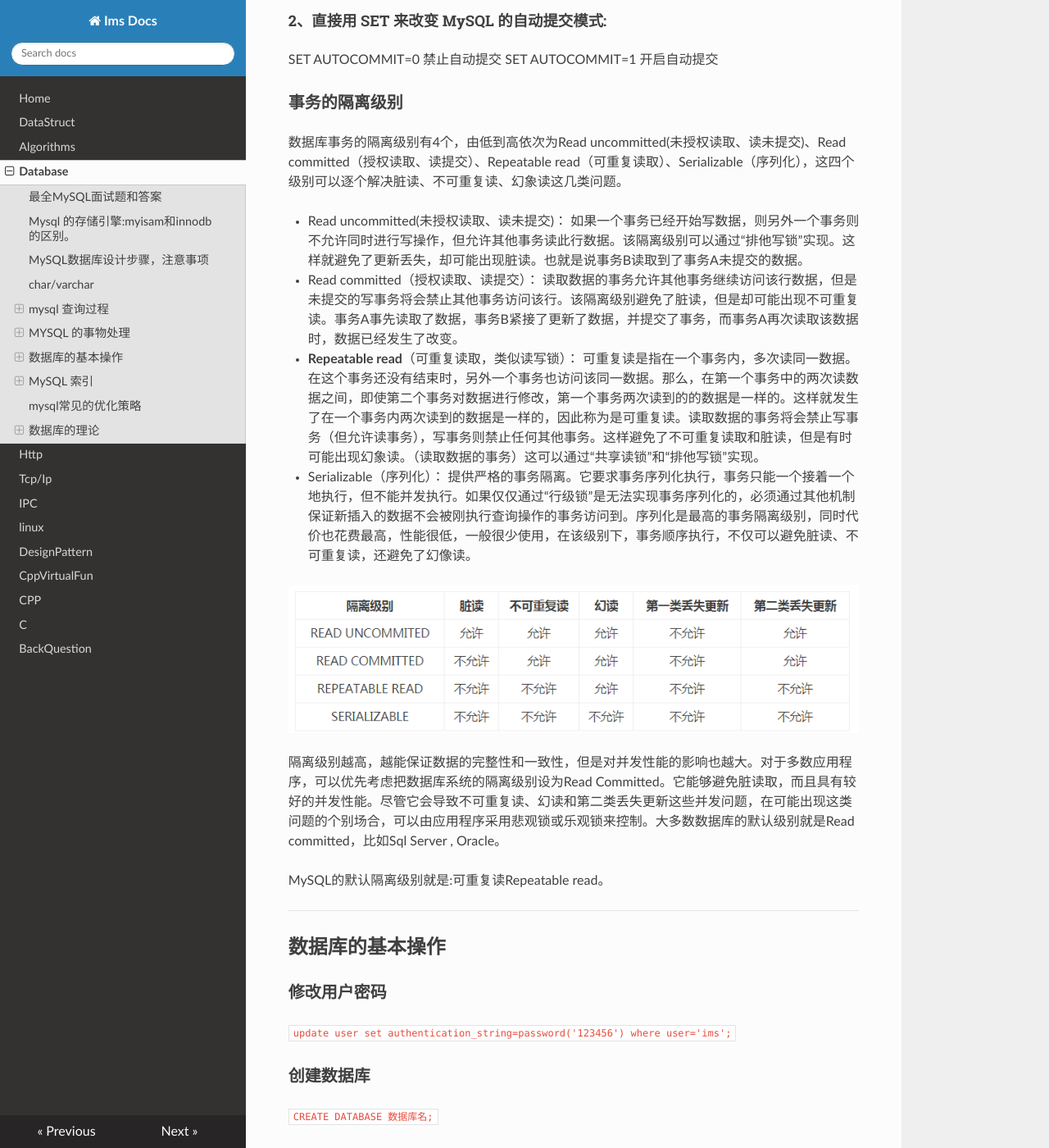
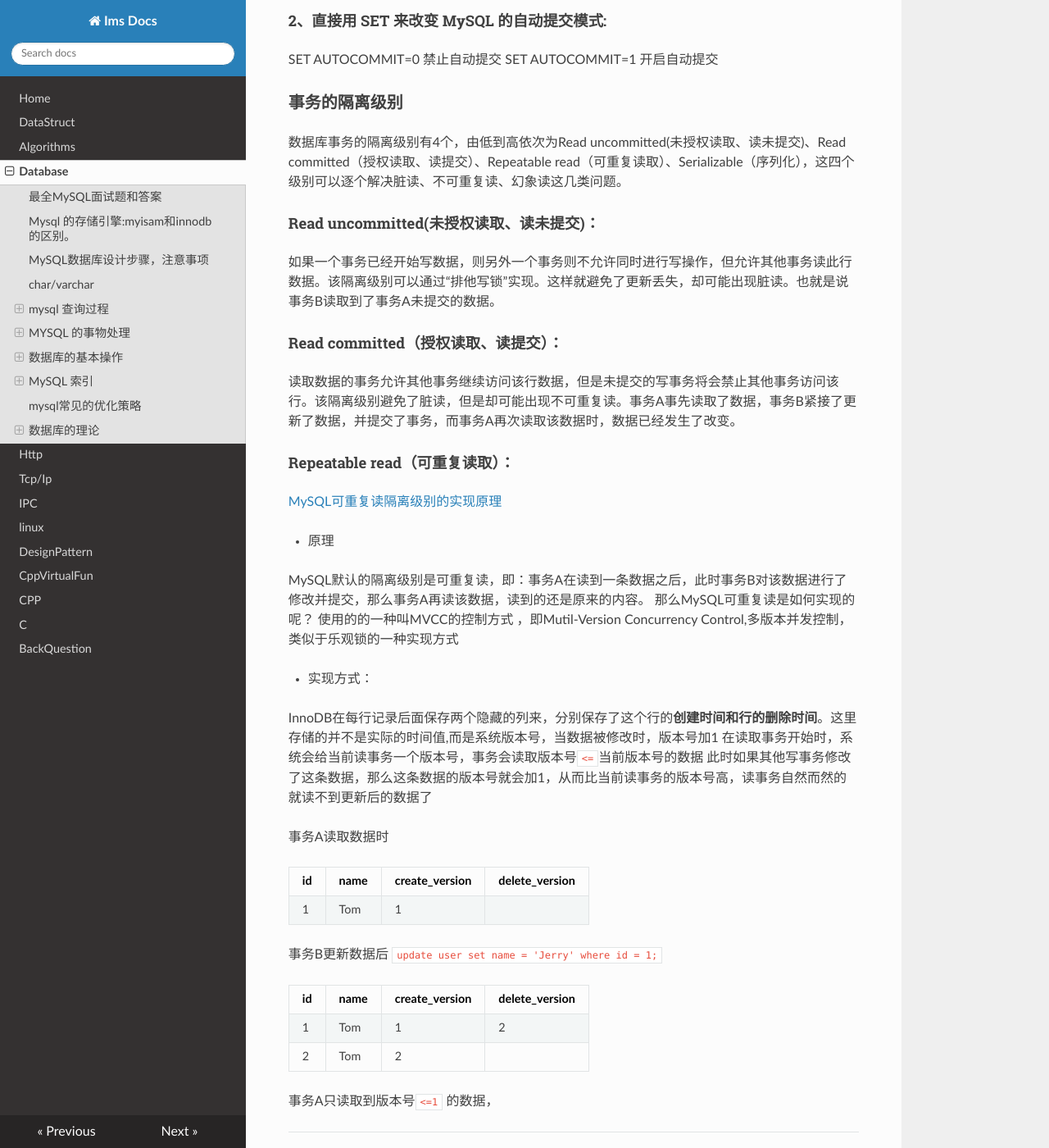
Before and after one commit to ims0/mkdocs, an MkDocs documentation site: the page built from docs/database.md, in a window 1280 px wide and 1400 px high, scrolled down 3314 px. Shown: the whole window at 82% size. Built offline with MkDocs 1.6.1, drawn with Linux system fonts in a browser that asks for light colours; nearby versions of some CDN libraries; some of the changed text lies outside the part shown.

Commit message:
update database repeated read

```diff
--- a/docs/database.md
+++ b/docs/database.md
@@ -102,13 +102,43 @@ SET AUTOCOMMIT=1 开启自动提交
 ### 事务的隔离级别
 数据库事务的隔离级别有4个，由低到高依次为Read uncommitted(未授权读取、读未提交)、Read committed（授权读取、读提交）、Repeatable read（可重复读取）、Serializable（序列化），这四个级别可以逐个解决脏读、不可重复读、幻象读这几类问题。
 
-+ Read uncommitted(未授权读取、读未提交)：
+#### Read uncommitted(未授权读取、读未提交)：
 如果一个事务已经开始写数据，则另外一个事务则不允许同时进行写操作，但允许其他事务读此行数据。该隔离级别可以通过“排他写锁”实现。这样就避免了更新丢失，却可能出现脏读。也就是说事务B读取到了事务A未提交的数据。
-+ Read committed（授权读取、读提交）：
+#### Read committed（授权读取、读提交）：
 读取数据的事务允许其他事务继续访问该行数据，但是未提交的写事务将会禁止其他事务访问该行。该隔离级别避免了脏读，但是却可能出现不可重复读。事务A事先读取了数据，事务B紧接了更新了数据，并提交了事务，而事务A再次读取该数据时，数据已经发生了改变。
-+ **Repeatable read**（可重复读取，类似读写锁）：
-可重复读是指在一个事务内，多次读同一数据。在这个事务还没有结束时，另外一个事务也访问该同一数据。那么，在第一个事务中的两次读数据之间，即使第二个事务对数据进行修改，第一个事务两次读到的的数据是一样的。这样就发生了在一个事务内两次读到的数据是一样的，因此称为是可重复读。读取数据的事务将会禁止写事务（但允许读事务），写事务则禁止任何其他事务。这样避免了不可重复读取和脏读，但是有时可能出现幻象读。（读取数据的事务）这可以通过“共享读锁”和“排他写锁”实现。
-+ Serializable（序列化）：
+#### **Repeatable read**（可重复读取）：
+[MySQL可重复读隔离级别的实现原理](https://www.cnblogs.com/lmj612/p/10598971.html)
+
++  原理
+
+MySQL默认的隔离级别是可重复读，即：事务A在读到一条数据之后，此时事务B对该数据进行了修改并提交，那么事务A再读该数据，读到的还是原来的内容。 那么MySQL可重复读是如何实现的呢？
+使用的的一种叫MVCC的控制方式 ，即Mutil-Version Concurrency Control,多版本并发控制，类似于乐观锁的一种实现方式
+
++ 实现方式：
+
+InnoDB在每行记录后面保存两个隐藏的列来，分别保存了这个行的**创建时间和行的删除时间**。这里存储的并不是实际的时间值,而是系统版本号，当数据被修改时，版本号加1
+在读取事务开始时，系统会给当前读事务一个版本号，事务会读取版本号`<=`当前版本号的数据
+此时如果其他写事务修改了这条数据，那么这条数据的版本号就会加1，从而比当前读事务的版本号高，读事务自然而然的就读不到更新后的数据了
+
+事务A读取数据时
+
+id   | name |   create_version |   delete_version
+---- | ---- | ---------------  | -------------
+1    | Tom  |  1|
+
+事务B更新数据后
+`update user set name = 'Jerry' where id = 1;`
+
+id   | name |   create_version |   delete_version
+---- | ---- | ---------------  | -------------
+1    | Tom  |  1  | 2
+2    | Tom  |  2  |
+
+事务A只读取到版本号`<=1` 的数据，
+
+---------
+
+####  Serializable（序列化）：
 提供严格的事务隔离。它要求事务序列化执行，事务只能一个接着一个地执行，但不能并发执行。如果仅仅通过“行级锁”是无法实现事务序列化的，必须通过其他机制保证新插入的数据不会被刚执行查询操作的事务访问到。序列化是最高的事务隔离级别，同时代价也花费最高，性能很低，一般很少使用，在该级别下，事务顺序执行，不仅可以避免脏读、不可重复读，还避免了幻像读。
 
 ![avatar](database_pic/隔离级别.png)
```
